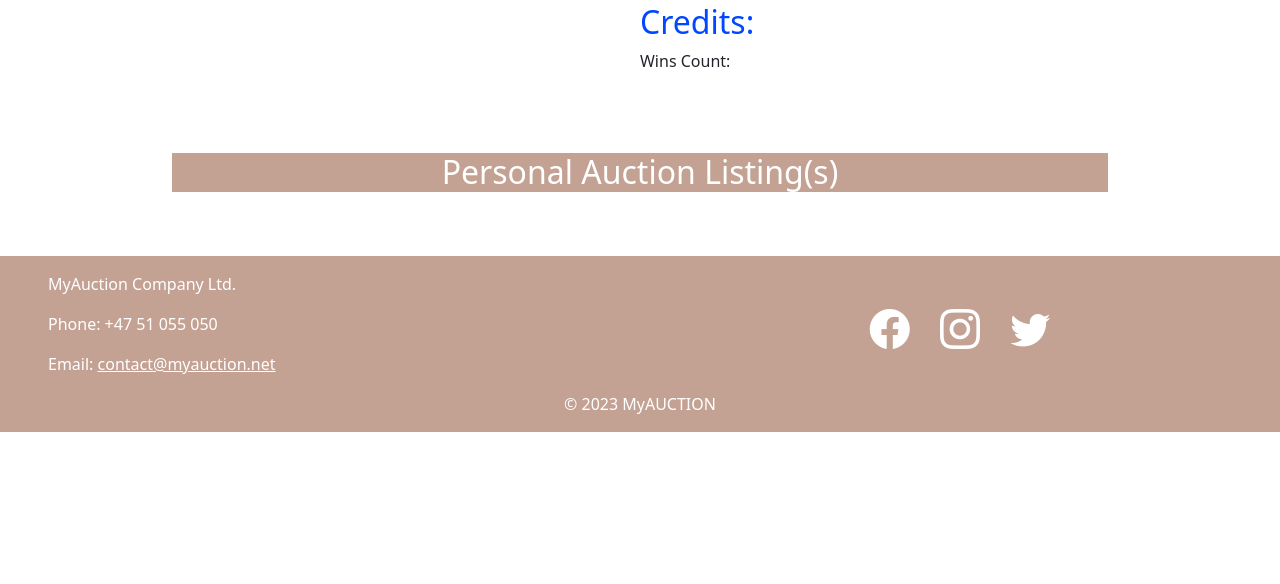
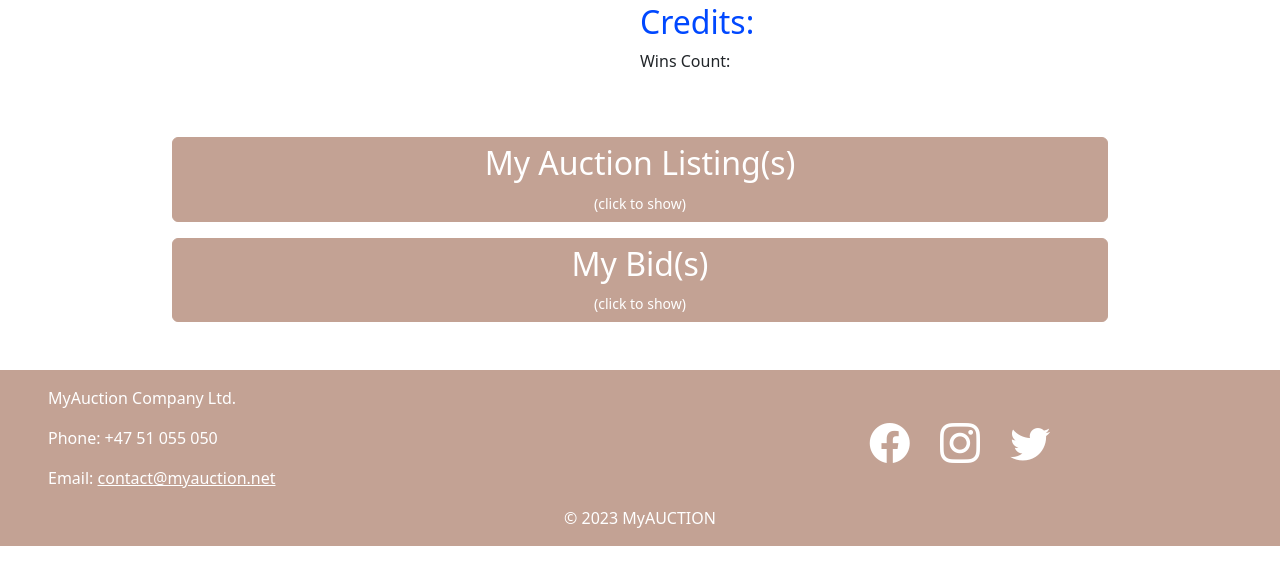
Before and after one commit to Emel-H/Auction-SP2, a website: page profile/index.html in a window 1280 px wide. Shown: the part 142-726 px from the top of the page. Drawn offline with nearby package versions, Linux system fonts and the light colour scheme; no server answers; sample sign-in values are in the browser's storage.

Commit message:
collapsable menu

```diff
--- a/profile/index.html
+++ b/profile/index.html
@@ -44,7 +44,7 @@
                 <div class="row my-5 mx-2">
                     <div class="col-1"></div>
                     <div class="col-sm-10">
-                        <div class="row">
+                        <div class="row pb-5">
                             <div class="col ">
                                 <img id="profileImage" class="w-100 img-thumbnail" src="" alt="profile image">
                             </div>
@@ -67,9 +67,22 @@
 
                             </div>
                         </div>
-                        <div id="profileListings" class="mt-5 row">
-                            <h2 class="text-center my-3 text-white bg-light">Personal Auction Listing(s)</h2>
-                            <a href="../post/?new=true" id="addListingButton" class="btn btn-primary col-4 d-none">Create New Auction +</a>
+                        <a class="btn btn-light text-white w-100 mb-3" data-bs-toggle="collapse" href="#multiCollapse1" role="button" aria-expanded="false" aria-controls="multiCollapse1">
+                            <h2>My Auction Listing(s)</h2>
+                            <small>(click to show)</small>
+                        </a>
+                        <div class="collapse multi-collapse" id="multiCollapse1">
+                            <div id="profileListings" class="my-3 row ">
+                                <a href="../post/?new=true" id="addListingButton" class="btn btn-primary col-4 d-none">Create New Auction +</a>
+                            </div>
+                        </div>
+                        <a class="btn btn-light text-white w-100" data-bs-toggle="collapse" href="#multiCollapse2" role="button" aria-expanded="false" aria-controls="multiCollapse2">
+                            <h2>My Bid(s)</h2>
+                            <small>(click to show)</small>
+                        </a>
+                        <div class="collapse multi-collapse" id="multiCollapse2">
+                            <div id="profileBids" class="my-3 row ">
+                            </div>
                         </div>
 
                     </div>
```
Also changed, not shown: 1 other file.
